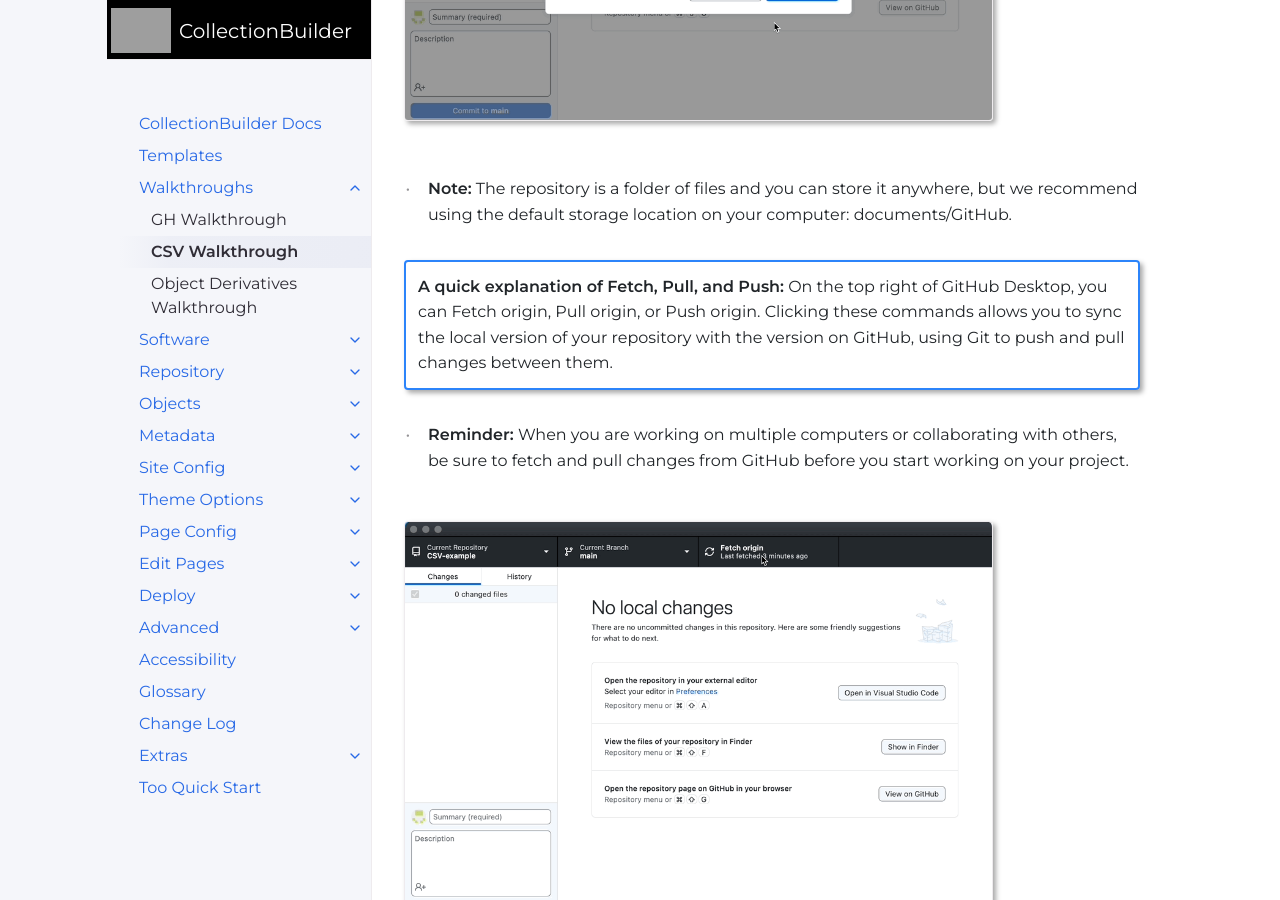
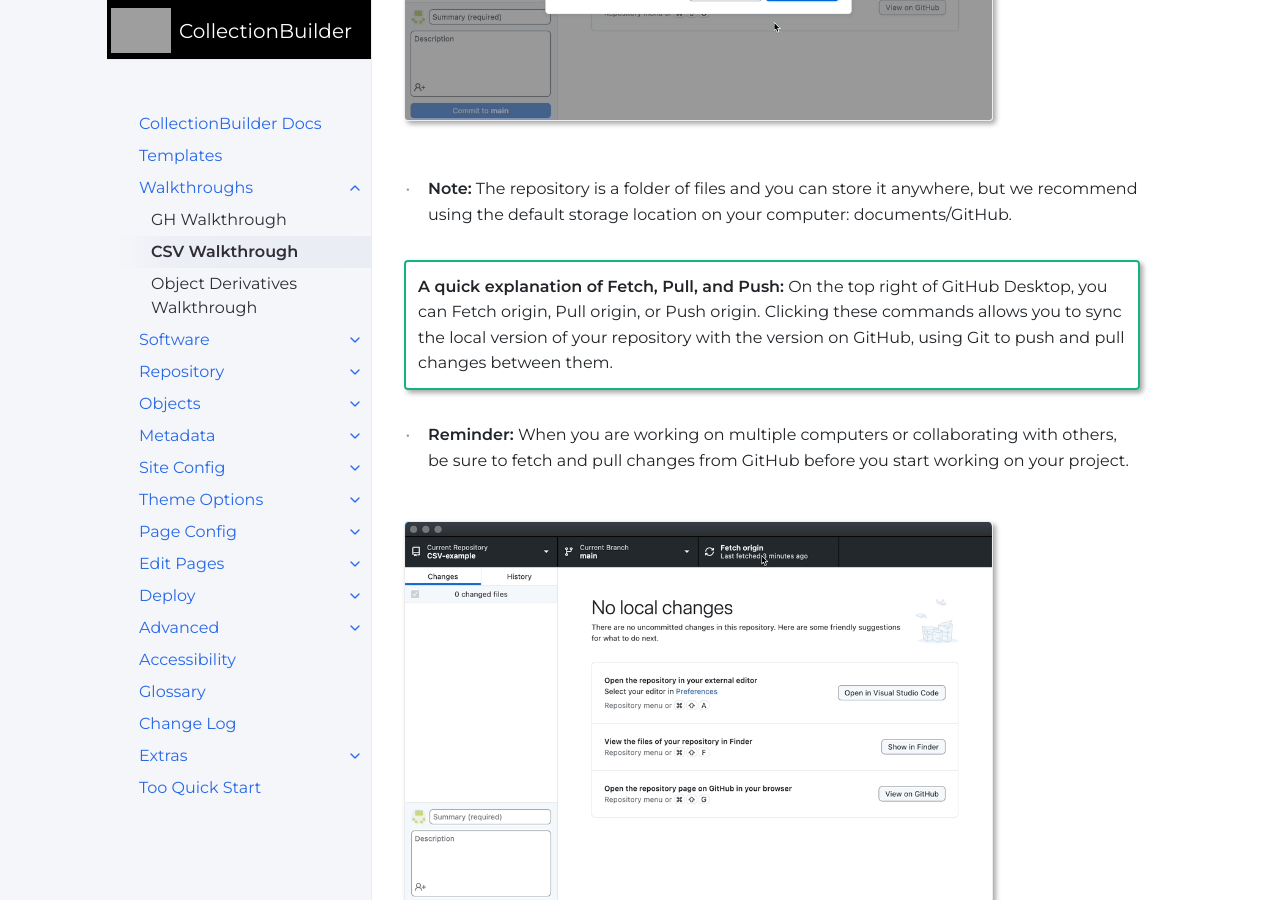
Before and after one commit to CollectionBuilder/cb-docs, a Jekyll site: the page built from docs/walkthroughs/csv-walkthrough.md, in a window 1280 px wide and 900 px high, scrolled down 3302 px. Built offline with Jekyll 4.4.1, drawn with Linux system fonts in a browser that asks for light colours; comment, search, counter and statistics services are not loaded.

Commit message:
Update alert box colors

```diff
--- a/docs/walkthroughs/csv-walkthrough.md
+++ b/docs/walkthroughs/csv-walkthrough.md
@@ -55,7 +55,7 @@ This walkthrough provides steps for creating an example digital collection using
 
 - **Note:** The repository is a folder of files and you can store it anywhere, but we recommend using the default storage location on your computer: documents/GitHub.
 
-{:.alert .alert-blue}
+{:.alert .alert-green}
 **A quick explanation of Fetch, Pull, and Push:** On the top right of GitHub Desktop, you can Fetch origin, Pull origin, or Push origin. Clicking these commands allows you to sync the local version of your repository with the version on GitHub, using Git to push and pull changes between them.
 
 - **Reminder:** When you are working on multiple computers or collaborating with others, be sure to fetch and pull changes from GitHub before you start working on your project.
@@ -189,7 +189,7 @@ title: Demo Repository
 
 {% include feature/image.html img="bundle-exec-jekyll-s.gif" alt="Visual Studio Code user runs the bundle exec jekyll serve command in the terminal" border=true width="80%" %}
 
-{:.alert .alert-blue}
+{:.alert .alert-green}
 **What does 'bundle exec jekyll s' do?** This command starts a development server on your local computer and "serves" (i.e. makes available) the HTML, CSS, and JavaScript files that comprise your website. These files are built (and rebuilt) in the "_site" folder. After the server is started, Jekyll will rebuild the website each time you save a change to a file in the project folder. Learn more in our [Generate Your Site documentation](https://collectionbuilder.github.io/cb-docs/docs/repository/generate/){:target="_blank" rel="noopener"}.
 
 - Hold down **Ctrl / Command** and click the server address link to open the site in your browser, or copy the URL and paste it into a browser.'
@@ -241,7 +241,7 @@ featured-image: psychiana005
 
 {% include feature/image.html img="refresh-site.gif" alt="User refreshes the site to see the new featured home page image" border=true width="80%" %}
 
-{:.alert .alert-yellow}
+{:.alert .alert-green}
 **Want to learn more about customization options?** Check out our [Theme Configuration documentation](https://collectionbuilder.github.io/cb-docs/docs/theme/){:target="_blank" rel="noopener"} to find out how to customize other site display options by editing the **theme.yml** file. For further info on customizations, see: [Configuring and Customizing Pages](https://collectionbuilder.github.io/cb-docs/docs/customization/){:target="_blank" rel="noopener"}, [Theme Color Configuration](https://collectionbuilder.github.io/cb-docs/docs/customization/config-theme-colors/){:target="_blank" rel="noopener"}, and [Adding Custom CSS](https://collectionbuilder.github.io/cb-docs/docs/advanced/custom-css/){:target="_blank" rel="noopener"}.
 
 ## 15. Optional: Edit the About Page
@@ -283,7 +283,7 @@ baseurl: /demo-repository
 
 - Follow the same instructions [(from Step 9)](https://collectionbuilder.github.io/cb-docs/docs/walkthroughs/csv-walkthrough/#9-commit-your-changes-using-visual-studio-code) to commit your changes in Visual Studio Code and push them up to GitHub. Your commit message might be something like, "Update the URL variables."
 
-{:.alert .alert-green}
+{:.alert .alert-yellow}
 **Another option for deploying your site:** If you have your own server for hosting your site, you can build the site with Jekyll and then move the files to your web server. This allows for the publishing of CollectionBuilder sites on your own or your organization's web servers. Read our [Building Your Site documentation](https://collectionbuilder.github.io/cb-docs/docs/deploy/build/){:target="_blank" rel="noopener"} for more info.
 
 ## 17. Publish your site using GitHub Actions
@@ -315,7 +315,7 @@ baseurl: /demo-repository
 
 - Committing the action file to your repository will start the build process. It may take a few minutes for it to complete.
 
-{:.alert .alert-red}
+{:.alert .alert-yellow}
 **Troubleshooting:** If a red "X" appears next to your commit, the build failed, and your updates will not be deployed -- the last working version of the site will still be live. Visit the **Actions** tab to see detailed information about the error to help debug the issue. If the site was building fine on your local computer, this will be unlikely to occur!
 
 - Once the action successfully completes, your site will be live. To find the URL you can visit **Settings** and then **Pages**.
```
